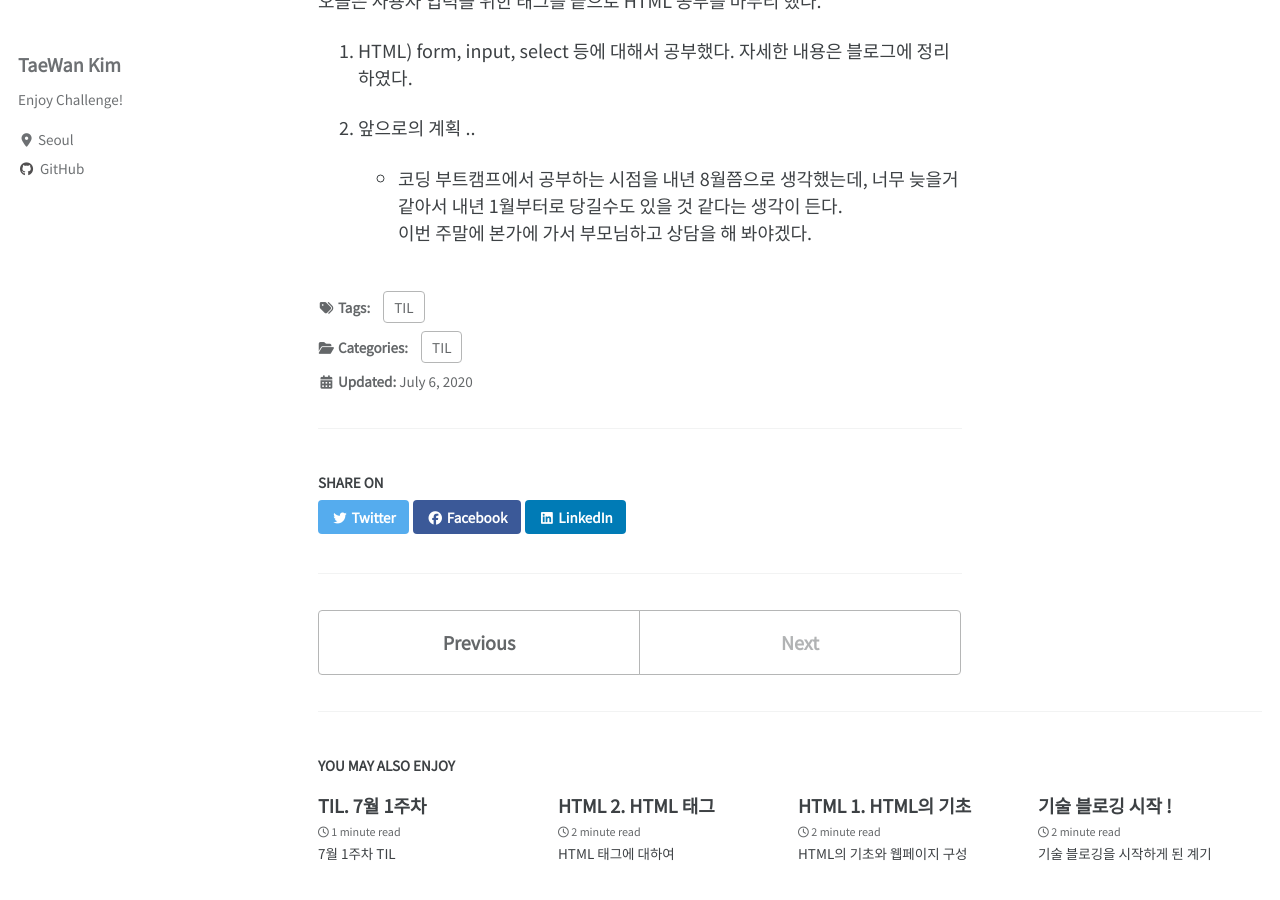
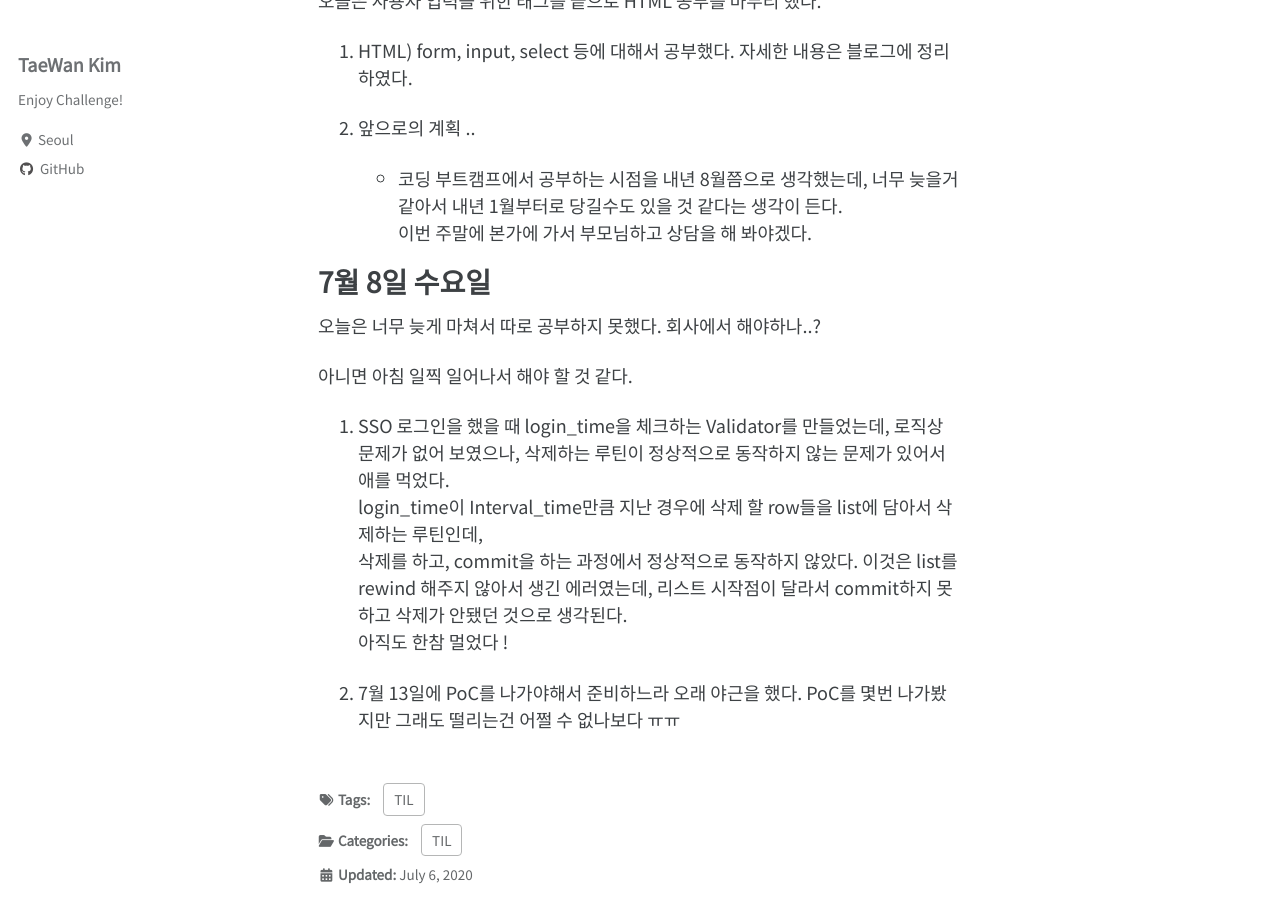
Before and after one commit to twkim-dev/twkim-dev.github.io, a Jekyll site: the page built from _posts/2020-07-06-TIL-2.md, in a window 1280 px wide and 900 px high, scrolled down 1015 px. Built offline with Jekyll 4.4.1, drawn with Linux system fonts in a browser that asks for light colours; cached includes are drawn as plain includes; nearby versions of some CDN libraries.

Commit message:
7월 둘째 주 TIL 커밋   - 7월 8일 수요일 TIL 커밋

```diff
--- a/_posts/2020-07-06-TIL-2.md
+++ b/_posts/2020-07-06-TIL-2.md
@@ -35,3 +35,15 @@ last_modified_at: 2020-07-06T21:56:00-0900
 2. 앞으로의 계획 ..
     - 코딩 부트캠프에서 공부하는 시점을 내년 8월쯤으로 생각했는데, 너무 늦을거 같아서 내년 1월부터로 당길수도 있을 것 같다는 생각이 든다.
     이번 주말에 본가에 가서 부모님하고 상담을 해 봐야겠다.
+
+# 7월 8일 수요일
+오늘은 너무 늦게 마쳐서 따로 공부하지 못했다. 회사에서 해야하나..?
+
+아니면 아침 일찍 일어나서 해야 할 것 같다.
+
+1. SSO 로그인을 했을 때 login_time을 체크하는 Validator를 만들었는데, 로직상 문제가 없어 보였으나, 삭제하는 루틴이 정상적으로 동작하지 않는 문제가 있어서 애를 먹었다.
+login_time이 Interval_time만큼 지난 경우에 삭제 할 row들을 list에 담아서 삭제하는 루틴인데,
+삭제를 하고, commit을 하는 과정에서 정상적으로 동작하지 않았다. 이것은 list를 rewind 해주지 않아서 생긴 에러였는데, 리스트 시작점이 달라서 commit하지 못하고 삭제가 안됐던 것으로 생각된다.
+아직도 한참 멀었다 !
+
+2. 7월 13일에 PoC를 나가야해서 준비하느라 오래 야근을 했다. PoC를 몇번 나가봤지만 그래도 떨리는건 어쩔 수 없나보다 ㅠㅠ
```
